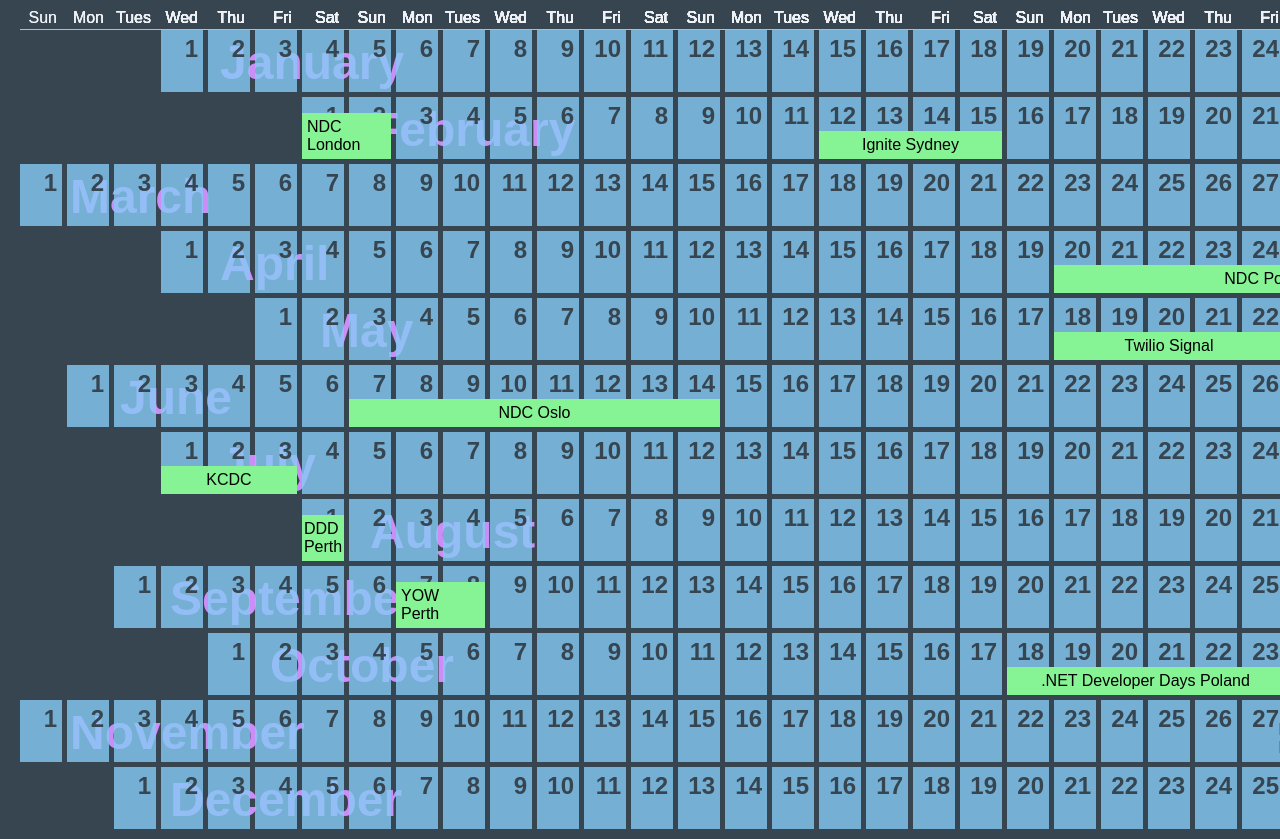
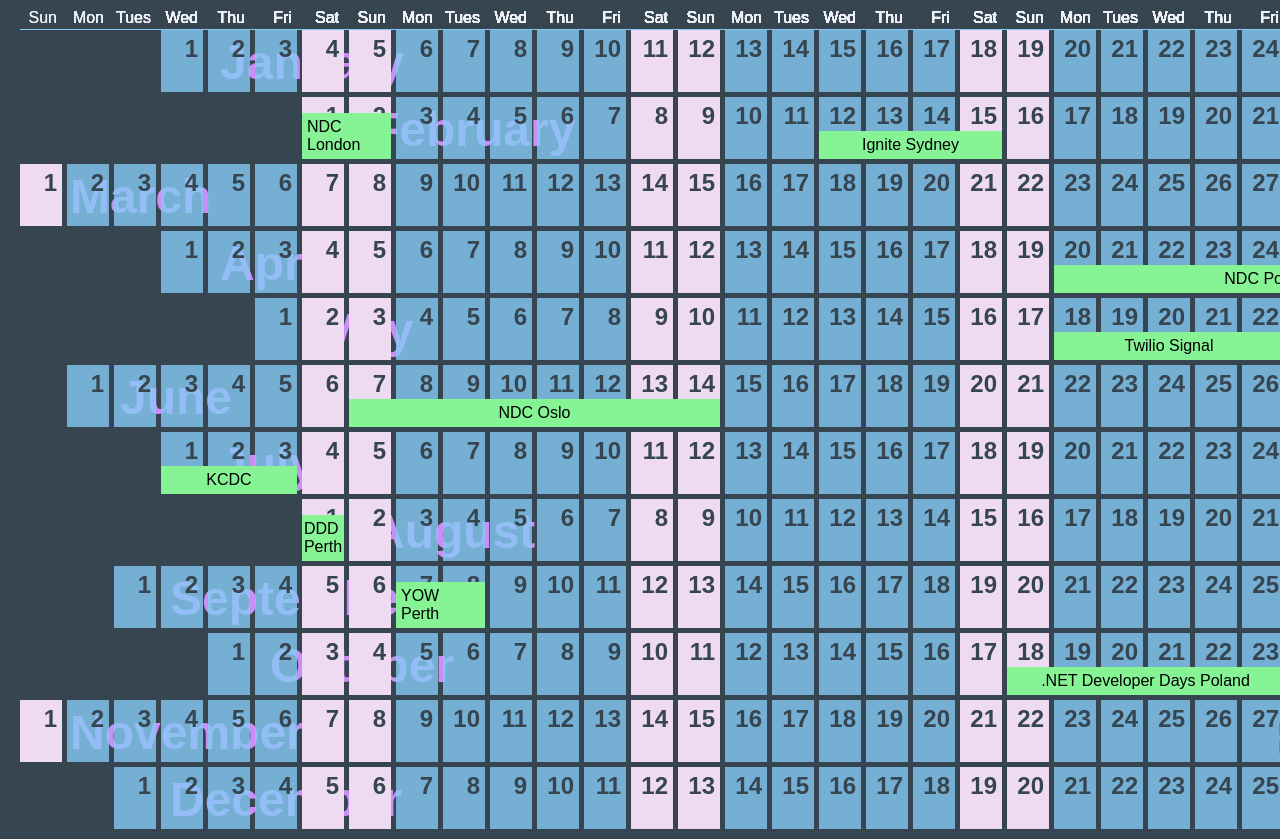
Before and after one commit to amykapernick/css-grid-calendar, an Eleventy site: page index.njk in a window 1280 px wide. Shown: the part 68-907 px from the top of the page. Built offline with nearby package versions, Linux system fonts and the light colour scheme; Eleventy itself is replaced by a stand-in of ours; files that its build step writes are made by us from their sources; a web font is replaced by a local one.

Commit message:
added different colour for weekends

```diff
--- a/resources/css/main.css
+++ b/resources/css/main.css
@@ -49,6 +49,10 @@
 	padding: 5px;
   }
 
+  .date[data-day="Sat"], .date[data-day="Sun"] {
+	background: #eedbf2;
+  }
+
   .date:before {
 	color: #eef1f6;
 	content: attr(data-day);
```
